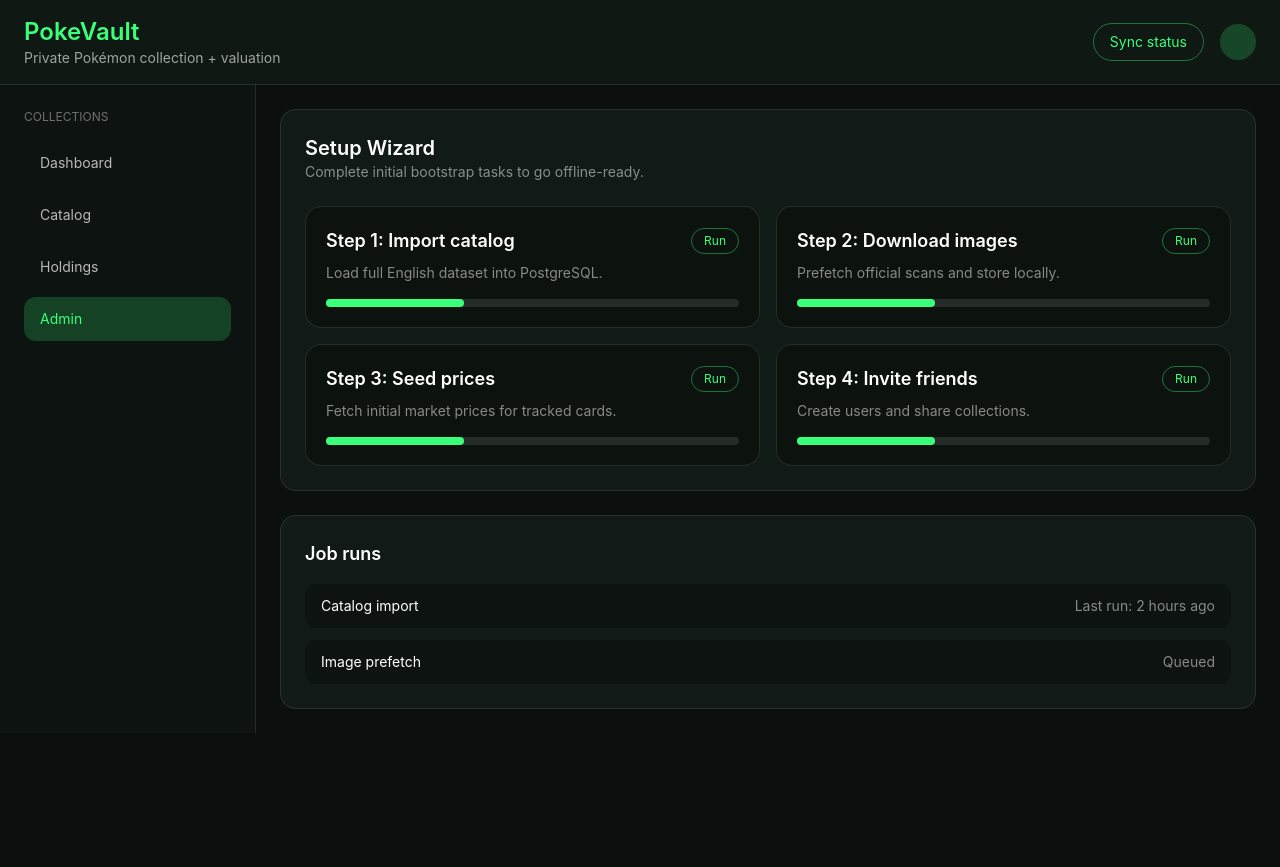
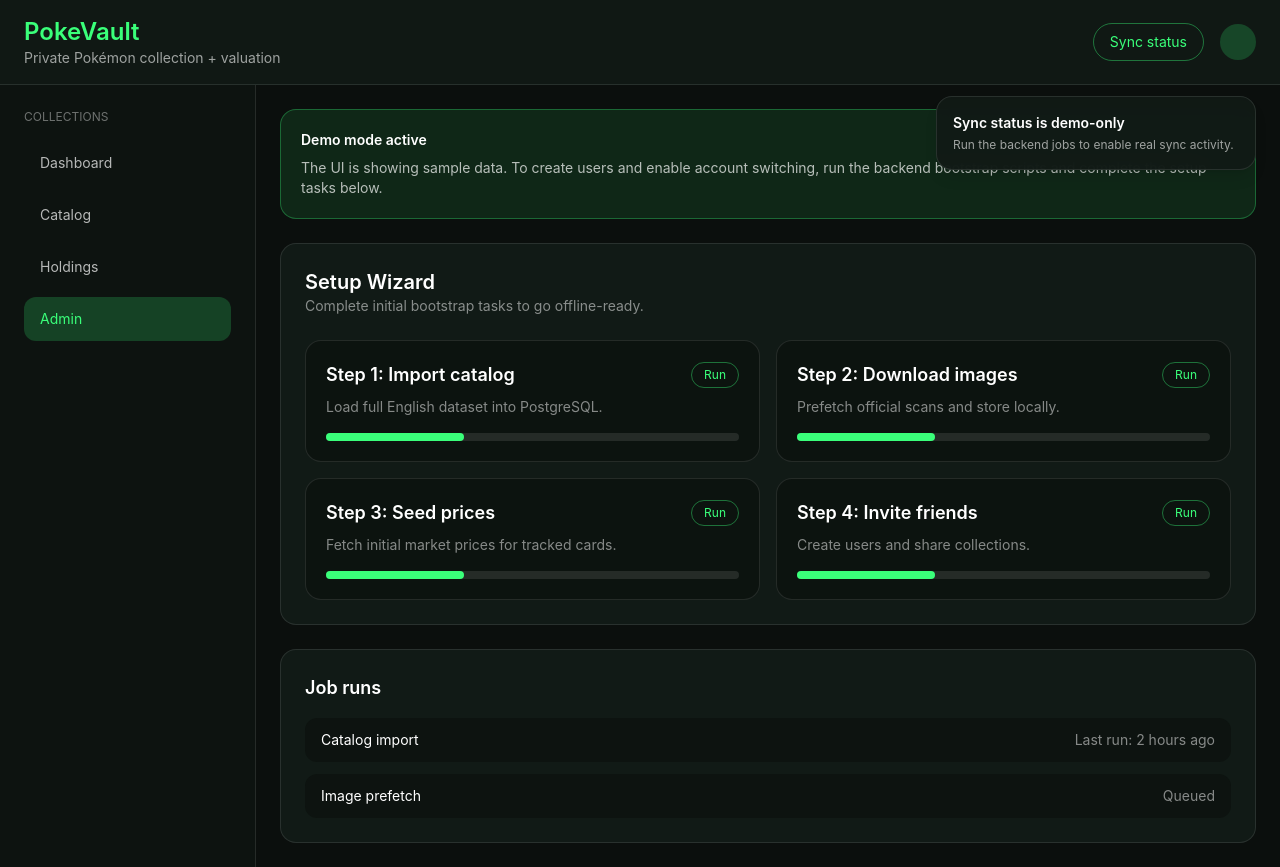
Before and after one commit to HomeLabTec/pokemon, a React (Vite) app in the folder frontend/: page /admin in a window 1280 px wide. Both pictures are taken after a click on the button "Sync status". Before the commit the page ends 800 px from the top, so only its background shows below. Built offline with nearby package versions, Linux system fonts and the light colour scheme.

Commit message:
Add demo-mode toasts and admin notice

```diff
--- /dev/null
+++ b/frontend/src/components/Toast.tsx
@@ -0,0 +1,59 @@
+import { createContext, useCallback, useContext, useMemo, useState } from "react";
+
+export type ToastMessage = {
+  id: string;
+  title: string;
+  description?: string;
+};
+
+type ToastContextValue = {
+  notify: (message: Omit<ToastMessage, "id">) => void;
+};
+
+const ToastContext = createContext<ToastContextValue | undefined>(undefined);
+
+const TOAST_DURATION = 3500;
+
+export const ToastProvider = ({ children }: { children: React.ReactNode }) => {
+  const [toasts, setToasts] = useState<ToastMessage[]>([]);
+
+  const notify = useCallback((message: Omit<ToastMessage, "id">) => {
+    const toast: ToastMessage = {
+      id: crypto.randomUUID(),
+      ...message,
+    };
+    setToasts((prev) => [...prev, toast]);
+    window.setTimeout(() => {
+      setToasts((prev) => prev.filter((item) => item.id !== toast.id));
+    }, TOAST_DURATION);
+  }, []);
+
+  const value = useMemo(() => ({ notify }), [notify]);
+
+  return (
+    <ToastContext.Provider value={value}>
+      {children}
+      <div className="pointer-events-none fixed right-6 top-24 z-50 flex w-80 flex-col gap-3">
+        {toasts.map((toast) => (
+          <div
+            key={toast.id}
+            className="pointer-events-auto rounded-2xl border border-white/10 bg-surface/95 p-4 shadow-lg backdrop-blur"
+          >
+            <p className="text-sm font-semibold text-white">{toast.title}</p>
+            {toast.description && (
+              <p className="mt-1 text-xs text-white/60">{toast.description}</p>
+            )}
+          </div>
+        ))}
+      </div>
+    </ToastContext.Provider>
+  );
+};
+
+export const useToast = () => {
+  const context = useContext(ToastContext);
+  if (!context) {
+    throw new Error("useToast must be used within ToastProvider");
+  }
+  return context;
+};
--- a/frontend/src/components/TopNav.tsx
+++ b/frontend/src/components/TopNav.tsx
@@ -1,4 +1,8 @@
+import { useToast } from "./Toast";
+
 const TopNav = () => {
+  const { notify } = useToast();
+
   return (
     <header className="sticky top-0 z-50 bg-surface/90 backdrop-blur border-b border-white/10">
       <div className="mx-auto flex items-center justify-between px-6 py-4">
@@ -7,7 +11,16 @@
           <p className="text-sm text-white/60">Private Pokémon collection + valuation</p>
         </div>
         <div className="flex items-center gap-4">
-          <button className="rounded-full border border-accent/40 px-4 py-2 text-sm text-accent hover:bg-accent/10">
+          <button
+            className="rounded-full border border-accent/40 px-4 py-2 text-sm text-accent hover:bg-accent/10"
+            onClick={() =>
+              notify({
+                title: "Sync status is demo-only",
+                description: "Run the backend jobs to enable real sync activity.",
+              })
+            }
+            type="button"
+          >
             Sync status
           </button>
           <div className="h-9 w-9 rounded-full bg-accent/20" />
--- a/frontend/src/main.tsx
+++ b/frontend/src/main.tsx
@@ -2,12 +2,15 @@
 import ReactDOM from "react-dom/client";
 import { BrowserRouter } from "react-router-dom";
 import App from "./App";
+import { ToastProvider } from "./components/Toast";
 import "./styles.css";
 
 ReactDOM.createRoot(document.getElementById("root")!).render(
   <React.StrictMode>
-    <BrowserRouter>
-      <App />
-    </BrowserRouter>
+    <ToastProvider>
+      <BrowserRouter>
+        <App />
+      </BrowserRouter>
+    </ToastProvider>
   </React.StrictMode>
 );
--- a/frontend/src/pages/Admin.tsx
+++ b/frontend/src/pages/Admin.tsx
@@ -1,3 +1,5 @@
+import { useToast } from "../components/Toast";
+
 const steps = [
   {
     title: "Import catalog",
@@ -18,8 +20,17 @@
 ];
 
 const Admin = () => {
+  const { notify } = useToast();
+
   return (
     <section className="space-y-6">
+      <div className="rounded-2xl border border-accent/30 bg-accent/10 p-5 text-sm text-white/80">
+        <p className="font-semibold text-white">Demo mode active</p>
+        <p className="mt-2 text-white/70">
+          The UI is showing sample data. To create users and enable account switching, run the
+          backend bootstrap scripts and complete the setup tasks below.
+        </p>
+      </div>
       <div className="rounded-2xl border border-white/10 bg-surface p-6">
         <h2 className="text-xl font-semibold">Setup Wizard</h2>
         <p className="text-sm text-white/50">Complete initial bootstrap tasks to go offline-ready.</p>
@@ -28,7 +39,16 @@
             <div key={step.title} className="rounded-2xl border border-white/10 bg-base/60 p-5">
               <div className="flex items-center justify-between">
                 <h3 className="text-lg font-semibold">Step {idx + 1}: {step.title}</h3>
-                <button className="rounded-full border border-accent/40 px-3 py-1 text-xs text-accent hover:bg-accent/10">
+                <button
+                  className="rounded-full border border-accent/40 px-3 py-1 text-xs text-accent hover:bg-accent/10"
+                  onClick={() =>
+                    notify({
+                      title: "Setup task queued (demo)",
+                      description: "Run the backend scripts to execute this step.",
+                    })
+                  }
+                  type="button"
+                >
                   Run
                 </button>
               </div>
--- a/frontend/src/pages/Catalog.tsx
+++ b/frontend/src/pages/Catalog.tsx
@@ -1,4 +1,8 @@
+import { useToast } from "../components/Toast";
+
 const Catalog = () => {
+  const { notify } = useToast();
+
   return (
     <section className="space-y-6">
       <div className="rounded-2xl border border-white/10 bg-surface p-6">
@@ -12,10 +16,28 @@
               className="w-56 rounded-full bg-base/60 px-4 py-2 text-sm text-white/70 placeholder:text-white/30"
               placeholder="Search cards"
             />
-            <button className="rounded-full border border-white/10 px-4 py-2 text-sm text-white/60 hover:border-accent/60 hover:text-accent">
+            <button
+              className="rounded-full border border-white/10 px-4 py-2 text-sm text-white/60 hover:border-accent/60 hover:text-accent"
+              onClick={() =>
+                notify({
+                  title: "Filters are disabled in demo mode",
+                  description: "Connect the backend to enable catalog filtering.",
+                })
+              }
+              type="button"
+            >
               Filters
             </button>
-            <button className="rounded-full border border-accent/40 px-4 py-2 text-sm text-accent hover:bg-accent/10">
+            <button
+              className="rounded-full border border-accent/40 px-4 py-2 text-sm text-accent hover:bg-accent/10"
+              onClick={() =>
+                notify({
+                  title: "Saved views require an account",
+                  description: "Create a user in the admin panel to save views.",
+                })
+              }
+              type="button"
+            >
               Save View
             </button>
           </div>
--- a/frontend/src/pages/Dashboard.tsx
+++ b/frontend/src/pages/Dashboard.tsx
@@ -1,4 +1,8 @@
+import { useToast } from "../components/Toast";
+
 const Dashboard = () => {
+  const { notify } = useToast();
+
   return (
     <section className="space-y-6">
       <div className="grid gap-6 lg:grid-cols-3">
@@ -31,6 +35,13 @@
               <button
                 key={range}
                 className="rounded-full border border-white/10 px-3 py-1 text-xs text-white/60 hover:border-accent/60 hover:text-accent"
+                onClick={() =>
+                  notify({
+                    title: "Chart controls are demo-only",
+                    description: `The ${range} range will be available once snapshot data is loaded.`,
+                  })
+                }
+                type="button"
               >
                 {range}
               </button>
--- a/frontend/src/pages/Holdings.tsx
+++ b/frontend/src/pages/Holdings.tsx
@@ -1,4 +1,8 @@
+import { useToast } from "../components/Toast";
+
 const Holdings = () => {
+  const { notify } = useToast();
+
   return (
     <section className="space-y-6">
       <div className="rounded-2xl border border-white/10 bg-surface p-6">
@@ -8,10 +12,28 @@
             <p className="text-sm text-white/50">Track quantities, conditions, and tags</p>
           </div>
           <div className="flex gap-2">
-            <button className="rounded-full border border-white/10 px-4 py-2 text-sm text-white/60 hover:border-accent/60 hover:text-accent">
+            <button
+              className="rounded-full border border-white/10 px-4 py-2 text-sm text-white/60 hover:border-accent/60 hover:text-accent"
+              onClick={() =>
+                notify({
+                  title: "CSV import is offline",
+                  description: "Start the API server to enable imports.",
+                })
+              }
+              type="button"
+            >
               Import CSV
             </button>
-            <button className="rounded-full border border-accent/40 px-4 py-2 text-sm text-accent hover:bg-accent/10">
+            <button
+              className="rounded-full border border-accent/40 px-4 py-2 text-sm text-accent hover:bg-accent/10"
+              onClick={() =>
+                notify({
+                  title: "Add holding is unavailable",
+                  description: "Connect to a user account to add new holdings.",
+                })
+              }
+              type="button"
+            >
               Add Holding
             </button>
           </div>
@@ -31,7 +53,16 @@
               </div>
               <div className="flex gap-2 text-xs">
                 <span className="rounded-full bg-accent/20 px-3 py-1 text-accent">{item.tags}</span>
-                <button className="rounded-full border border-white/10 px-3 py-1 text-white/60 hover:border-accent/60 hover:text-accent">
+                <button
+                  className="rounded-full border border-white/10 px-3 py-1 text-white/60 hover:border-accent/60 hover:text-accent"
+                  onClick={() =>
+                    notify({
+                      title: "Editing is disabled in demo mode",
+                      description: "Sign in as an owner to update this holding.",
+                    })
+                  }
+                  type="button"
+                >
                   Edit
                 </button>
               </div>
```
